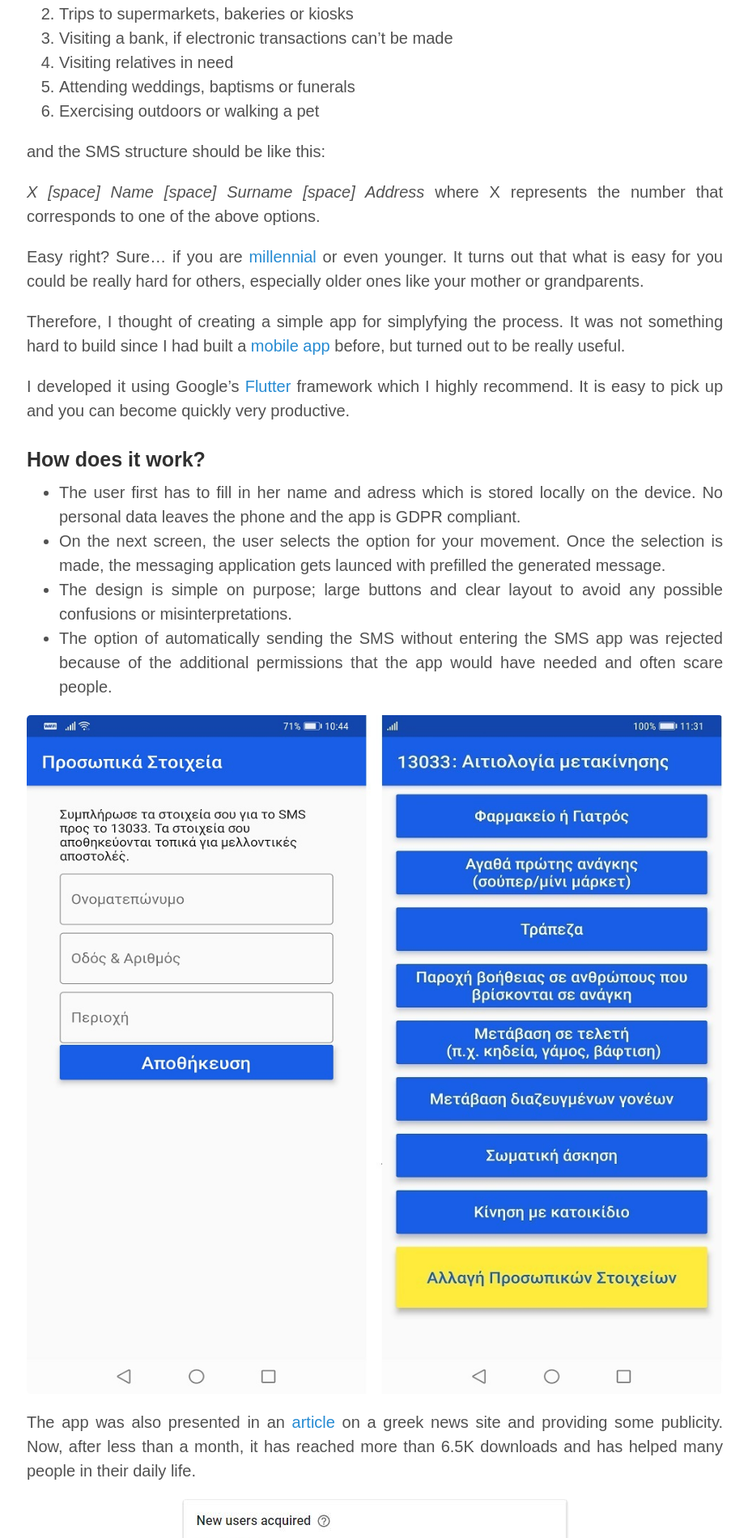
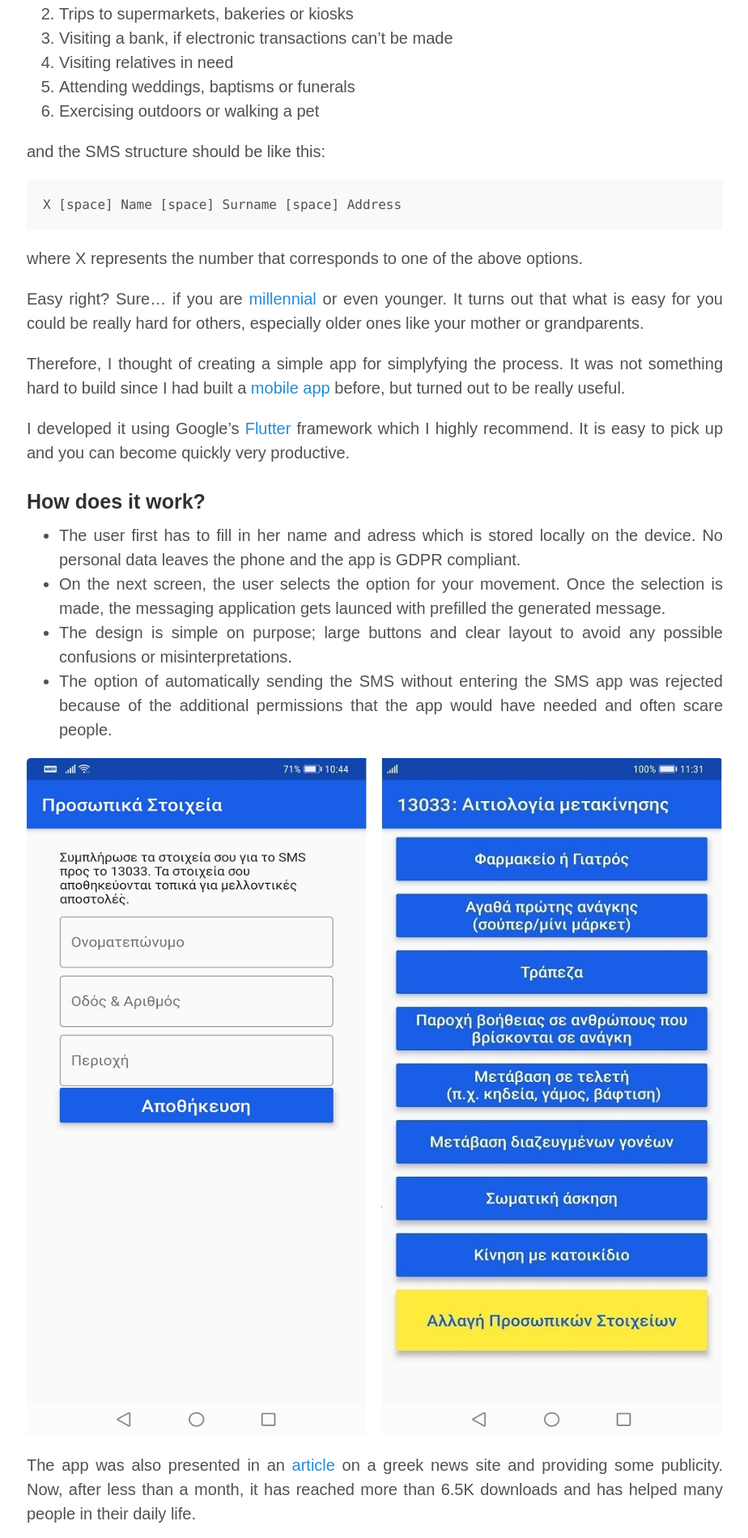
Before and after one commit to dimitrispaxinos/dimitrispaxinos.github.io, a Jekyll site: the page built from _posts/2020-04-23-Building-a-mobile-app-for-the-COVID-19-lockdown-using-Flutter.md, in a window 1280 px wide. Shown: the part 897-2796 px from the top of the page at 81% size, without its empty margins (177-1101 px from the left). Built offline with Jekyll 4.4.1, drawn with Linux system fonts in a browser that asks for light colours; some web fonts are replaced; comment, search, counter and statistics services are not loaded.

Commit message:
markup style fix

```diff
--- a/_posts/2020-04-23-Building-a-mobile-app-for-the-COVID-19-lockdown-using-Flutter.md
+++ b/_posts/2020-04-23-Building-a-mobile-app-for-the-COVID-19-lockdown-using-Flutter.md
@@ -24,7 +24,8 @@ There are six available/allowed reasons:
 
 and the SMS structure should be like this:
 
-_X [space] Name [space] Surname [space] Address_
+    X [space] Name [space] Surname [space] Address
+
 where X represents the number that corresponds to one of the above options.
 
 Easy right? Sure... if you are [millennial](https://en.wikipedia.org/wiki/Millennials) or even younger. It turns out that what is easy for you could be really hard for others, especially older ones like your mother or grandparents.
```
